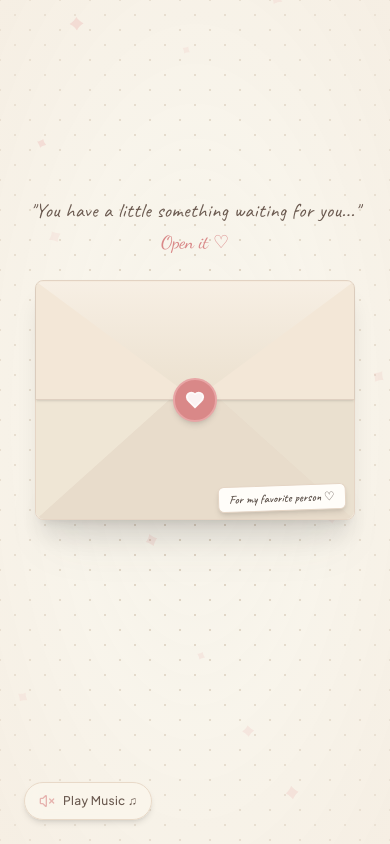
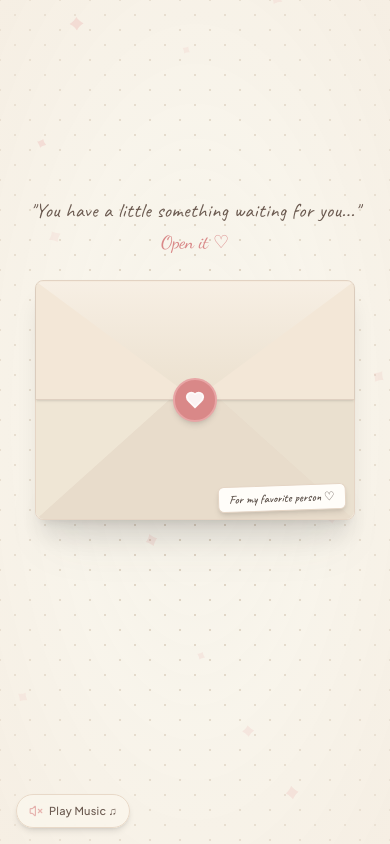
Before and after one commit to TriMind100/birthdaytemplat5, a React (Vite) app: page / in a window 390 px wide. Built offline with nearby package versions, Linux system fonts and the light colour scheme; a web font is replaced by a local one.

Commit message:
responsive: position floating MusicControl button cleanly on mobile screens

```diff
--- a/src/components/MusicControl.jsx
+++ b/src/components/MusicControl.jsx
@@ -40,12 +40,12 @@ export const MusicControl = ({ audioUrl }) => {
   };
 
   return (
-    <div className="fixed bottom-6 left-6 z-50 flex items-center gap-2">
+    <div className="fixed bottom-4 left-4 sm:bottom-6 sm:left-6 z-50 flex items-center gap-2">
       <motion.button
         onClick={togglePlay}
         onMouseEnter={() => setIsHovered(true)}
         onMouseLeave={() => setIsHovered(false)}
-        className="relative group flex items-center gap-2 px-3.5 py-2.5 rounded-full bg-[#FAF5EB]/90 backdrop-blur-sm border border-[#E8D9C8] text-[#52463F] shadow-md hover:shadow-lg transition-all duration-300 cursor-pointer"
+        className="relative group flex items-center gap-1.5 sm:gap-2 px-3 py-2 sm:px-3.5 sm:py-2.5 rounded-full bg-[#FAF5EB]/90 backdrop-blur-sm border border-[#E8D9C8] text-[#52463F] shadow-md hover:shadow-lg transition-all duration-300 cursor-pointer"
         whileHover={{ scale: 1.05 }}
         whileTap={{ scale: 0.95 }}
       >
@@ -56,13 +56,13 @@ export const MusicControl = ({ audioUrl }) => {
 
         <div className="text-[#D98888]">
           {isPlaying ? (
-            <Volume2 className="w-4 h-4 animate-pulse" />
+            <Volume2 className="w-3.5 h-3.5 sm:w-4 sm:h-4 animate-pulse" />
           ) : (
-            <VolumeX className="w-4 h-4 opacity-60" />
+            <VolumeX className="w-3.5 h-3.5 sm:w-4 sm:h-4 opacity-60" />
           )}
         </div>
 
-        <span className="text-xs font-medium tracking-wide font-sans text-[#6B5A50]">
+        <span className="text-[11px] sm:text-xs font-medium tracking-wide font-sans text-[#6B5A50]">
           {isPlaying ? "Music Playing ♫" : "Play Music ♫"}
         </span>
 
```
